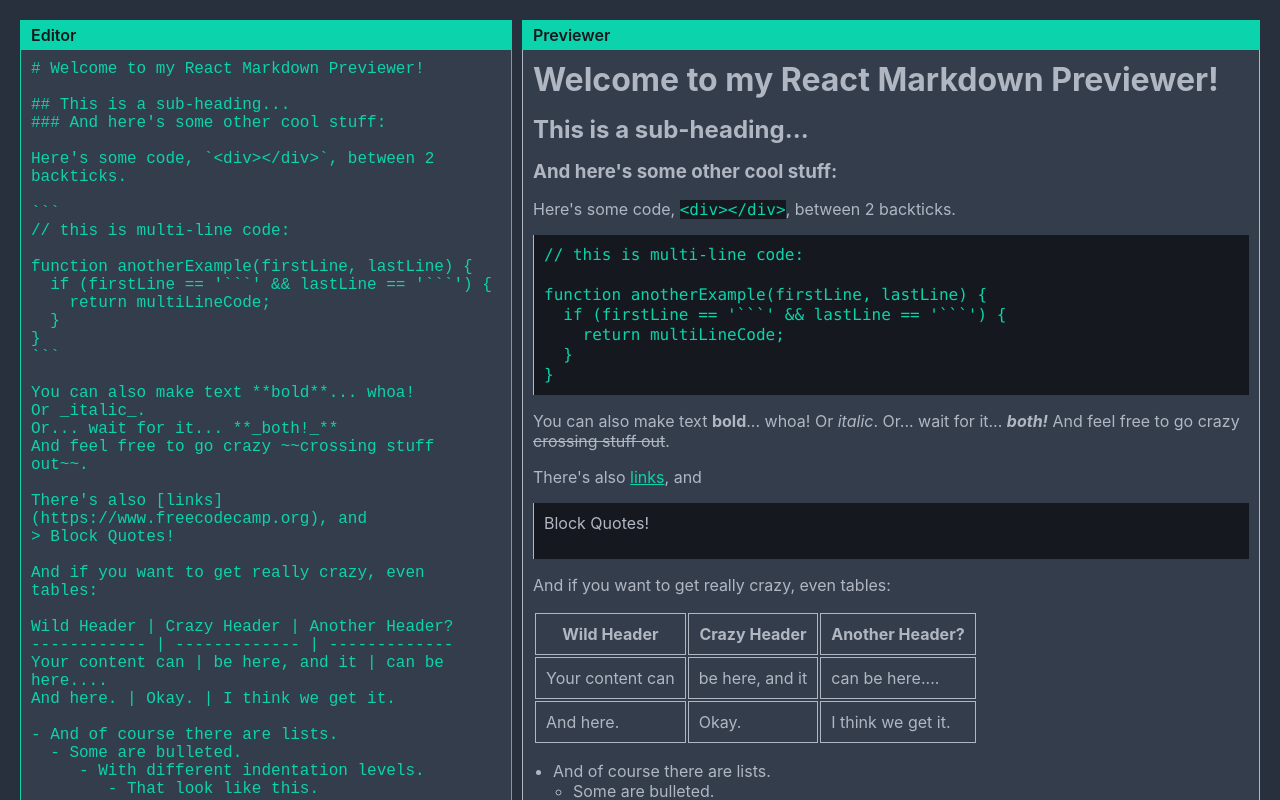
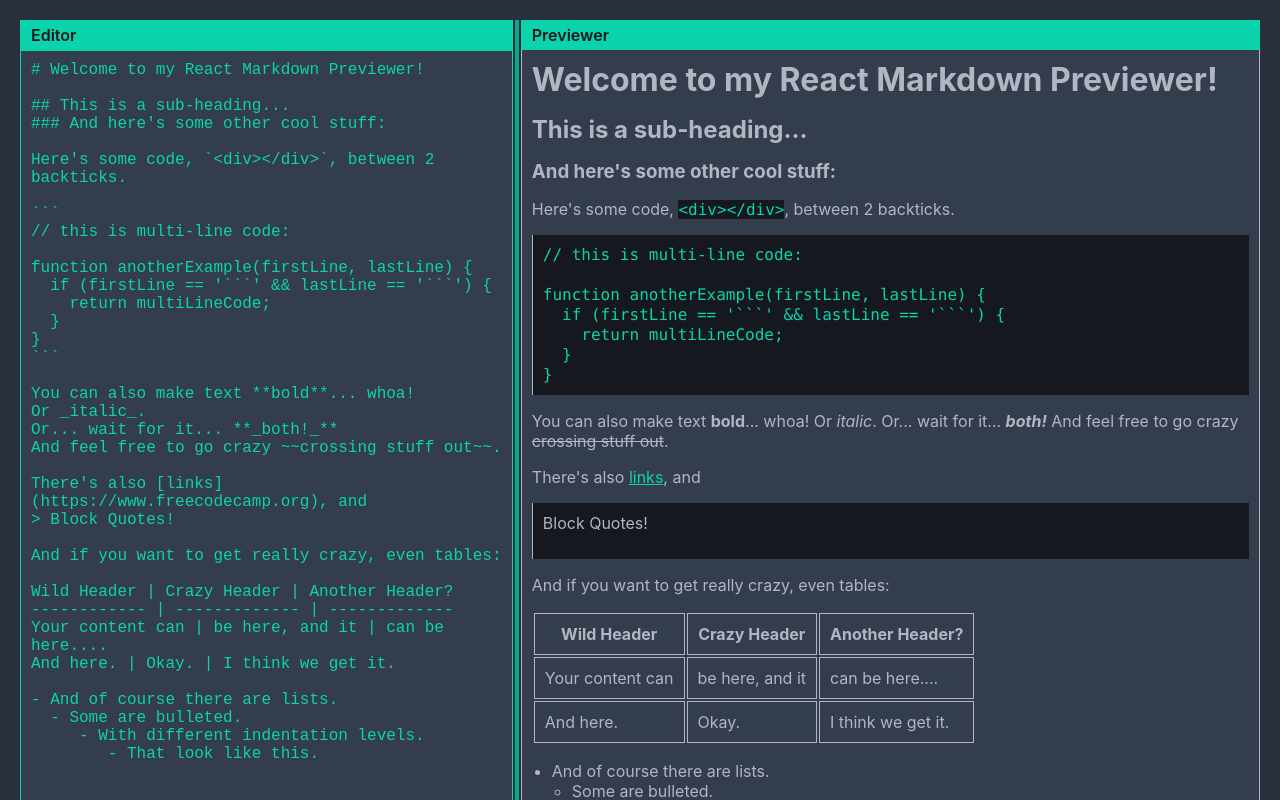
Before and after one commit to KyleSorenson/markdown-previewer, a React (Create React App) app: page / in a window 1280 px wide. Shown: the top 800 px of the page. Built offline with nearby package versions, Linux system fonts and the light colour scheme.

Commit message:
Began Implementing Dynamic Resize

```diff
--- a/src/App.js
+++ b/src/App.js
@@ -4,7 +4,19 @@ import DOMPurify from 'dompurify';
 import { useState } from 'react';
 import { defaultMarkdown } from './defaultMarkdown.js';
 
+
 function App() {
+
+  const [ intVPWidth, setIntVPWidth] = useState(window.innerWidth);
+  let intViewportPadding = 20;
+  let resizerWidth = 8;
+  let activeArea = intVPWidth - (2 * intViewportPadding) - resizerWidth;
+
+  const [widthLeft, setWidthLeft] = useState(activeArea * .4);
+  //console.log(`widthLeft = ${widthLeft}`);
+  const [widthRight, setWidthRight] = useState(activeArea * .6);
+  //console.log(`widthRight = ${widthRight}`);
+
 
   const [markdown, setMarkdown] = useState(defaultMarkdown);
 
@@ -12,14 +24,24 @@ function App() {
     setMarkdown(e.target.value)
   }
 
+  const setPanelWidths = () => {
+    setIntVPWidth(window.innerWidth);
+    setWidthLeft(activeArea * .4);
+    setWidthRight(activeArea * .6);
+  }
+
+  window.addEventListener('resize', setPanelWidths);
+  console.log(activeArea);
+
   return (
-    <div className="container">
+    <div className="container" style={{gridTemplateColumns: `${widthLeft}px ${resizerWidth}px ${widthRight}px`}}>
       <div className="container-left">
         <div className="label">Editor</div>
         <textarea className="input" id="editor" onChange={handleChange}>
           {defaultMarkdown}
         </textarea>
       </div>
+      <div className="resizer"></div>
       <div className="container-right">
       <div className="label">Previewer</div>
         <div className="output">
--- a/src/App.scss
+++ b/src/App.scss
@@ -3,6 +3,7 @@ $background-color-darkened: hsl(218, 19%, 20%);
 $background-color-darker: hsl(218, 19%, 10%);
 $primary-color: #b0b7c2;
 $secondary-color: #0bd3ab;
+$secondary-color-darker: hsl(168, 90%, 35%);
 $border-color: hsl(218, 19%, 10%);
 
 $border-radius: 1rem;
@@ -30,8 +31,18 @@ body, textarea {
   display: grid;
   padding: 2rem;
   height: 100vh;
-  grid-template-columns: 2fr 3fr;
-  gap: 1rem;
+  grid-template-columns: calc(40% - .4em) .8rem calc(60% - .4rem);
+  gap: 0;
+}
+
+.resizer {
+  background-color: $secondary-color-darker;
+  border-left: .2rem solid $background-color-darkened;
+  border-right: .2rem solid $background-color-darkened;
+
+  &:hover {
+    cursor: col-resize;
+  }
 }
 
 .container-left, .container-right {
@@ -63,13 +74,11 @@ body, textarea {
   font-family: 'Courier New', Courier, monospace;
   color: #0bd3ab;
   border: .1rem solid $secondary-color;
-  border-top: 0;
 }
 
 .input:focus {
   outline: 0;
   border: 1px solid white;
-  border-top: 0;
   background-color: rgba($secondary-color, .1);
   color: white;
 
```
